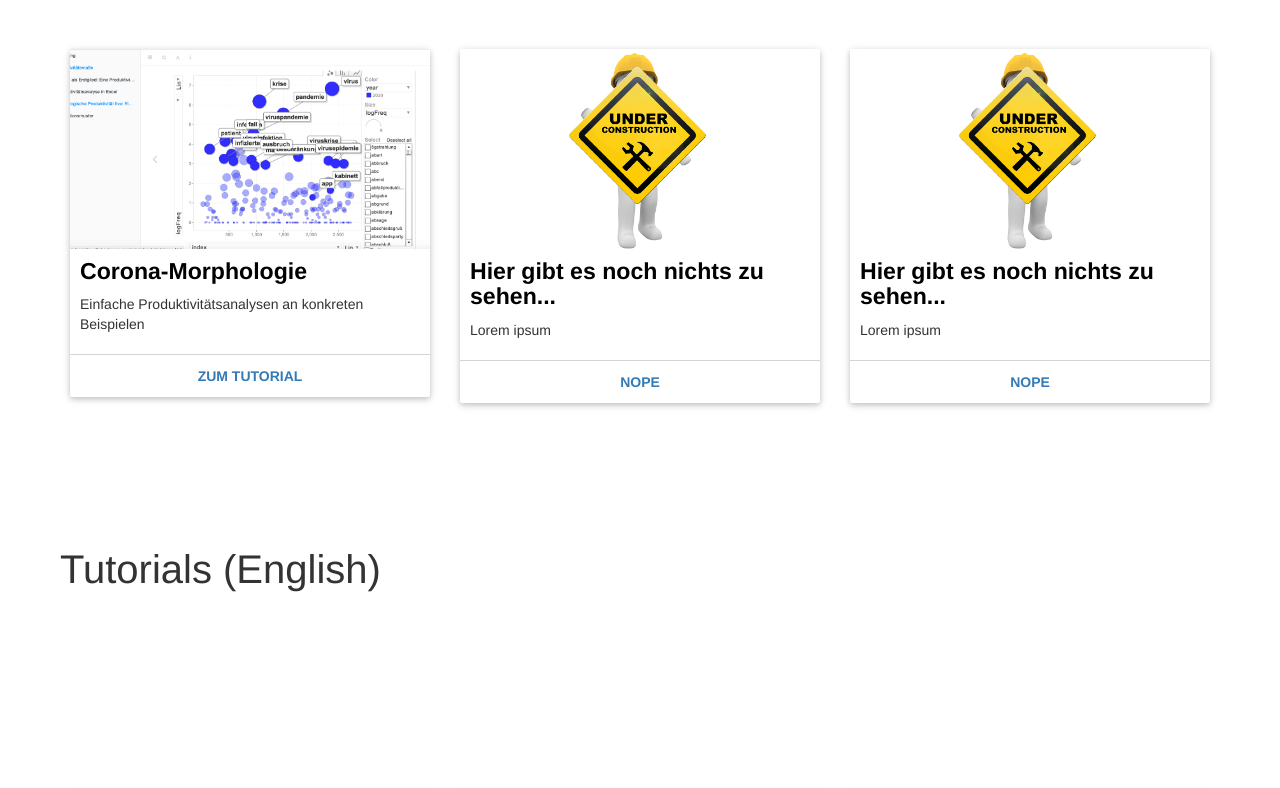
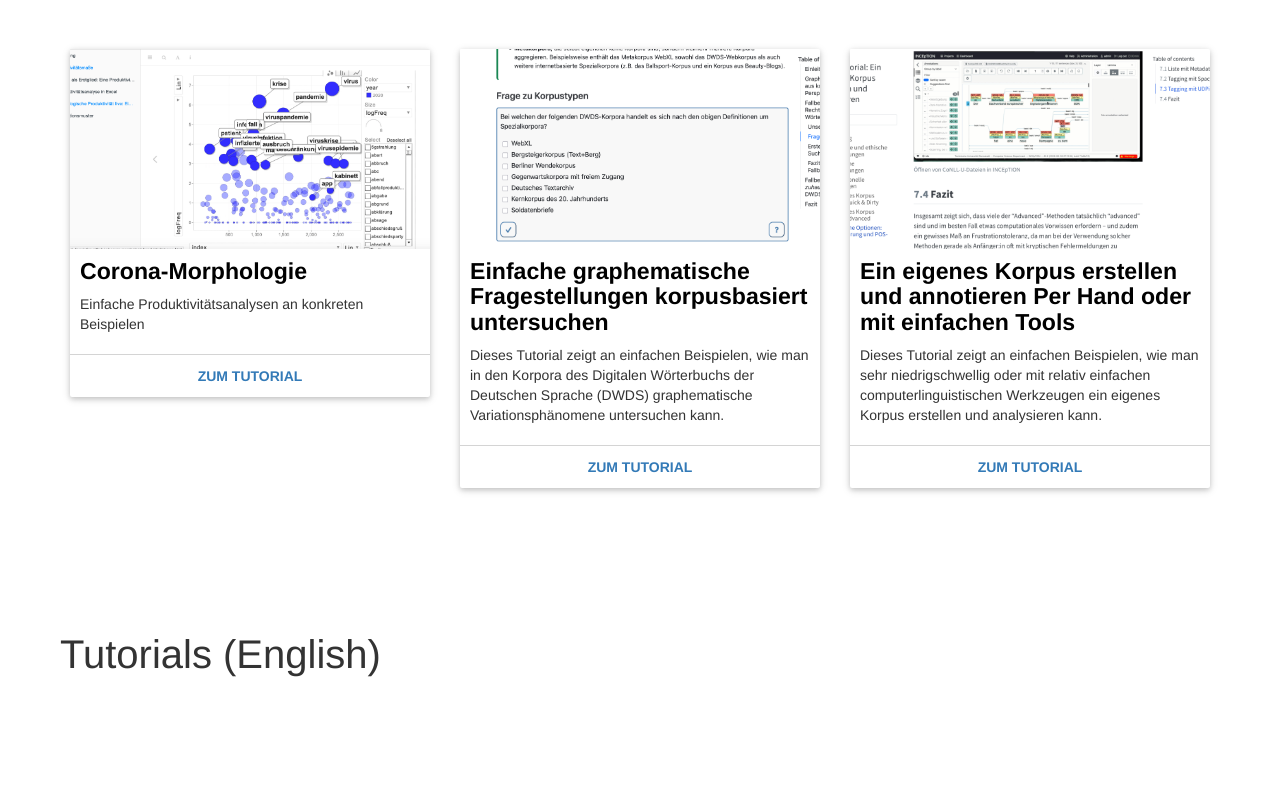
Before and after one commit to empirical-linguistics/empirical-linguistics.github.io, a plain HTML site: page index.html in a window 1280 px wide. Shown: the part 1079-1867 px from the top of the page. Drawn offline with nearby package versions, Linux system fonts and the light colour scheme.

Commit message:
added two new tutorials

```diff
--- a/index.html
+++ b/index.html
@@ -142,42 +142,44 @@ body {
                     </div>
 					<div class="col-xs-12 col-sm-4">
                         <div class="card">
-                            <a class="img-card" href="#ger">
-                                <img src="maintenance.png" />
+                            <a class="img-card" href="https://empirical-linguistics.github.io/Tutorial_Graphematik_DWDS/">
+                                <img src="img/graphematik-tutorial-screenshot.png" />
                             </a>
                             <div class="card-content">
                                 <h4 class="card-title">
-                                    <a href="#ger">Hier gibt es noch nichts zu sehen...
+                                    <a href="https://empirical-linguistics.github.io/Tutorial_Graphematik_DWDS/">Einfache graphematische Fragestellungen korpusbasiert untersuchen
                                     </a>
                                 </h4>
                                 <p class="">
-                                    Lorem ipsum
+                                    Dieses Tutorial zeigt an einfachen Beispielen, wie man in den Korpora des Digitalen Wörterbuchs der Deutschen Sprache (DWDS) graphematische Variationsphänomene untersuchen kann.
                                 </p>
                             </div>
                             <div class="card-read-more">
-                                <a href="#ger" class="btn btn-link btn-block">
-                                    Nope
+                                <a href="https://empirical-linguistics.github.io/Tutorial_Graphematik_DWDS/" class="btn btn-link btn-block">
+                                    Zum Tutorial
                                 </a>
                             </div>
                         </div>
                     </div>
                     <div class="col-xs-12 col-sm-4">
                         <div class="card">
-                            <a class="img-card" href="#ger">
-                                <img src="maintenance.png" />
+                            <a class="img-card" href="https://empirical-linguistics.github.io/eigenes-korpus-erstellen/">
+                                <img src="img/eigkorp-tutorial-screenshot.png" />
                             </a>
                             <div class="card-content">
                                 <h4 class="card-title">
-                                    <a href="#ger">Hier gibt es noch nichts zu sehen...
+                                    <a href="https://empirical-linguistics.github.io/eigenes-korpus-erstellen/">Ein eigenes Korpus erstellen und annotieren
+
+Per Hand oder mit einfachen Tools
                                     </a>
                                 </h4>
                                 <p class="">
-                                    Lorem ipsum
+                                    Dieses Tutorial zeigt an einfachen Beispielen, wie man sehr niedrigschwellig oder mit relativ einfachen computerlinguistischen Werkzeugen ein eigenes Korpus erstellen und analysieren kann.
                                 </p>
                             </div>
                             <div class="card-read-more">
-                                <a href="#ger" class="btn btn-link btn-block">
-                                    Nope
+                                <a href="https://empirical-linguistics.github.io/eigenes-korpus-erstellen/" class="btn btn-link btn-block">
+                                    Zum Tutorial
                                 </a>
                             </div>
                         </div>
```
Also changed, not shown: img/eigkorp-tutorial-screenshot.png (added), img/graphematik-tutorial-screenshot.png (added), 1 other file.
